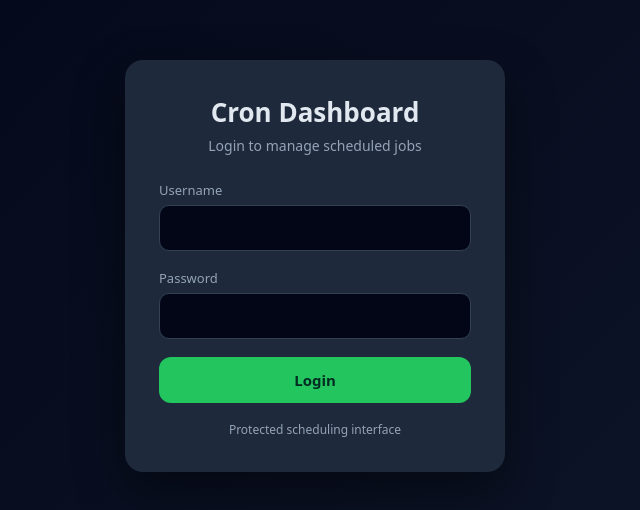
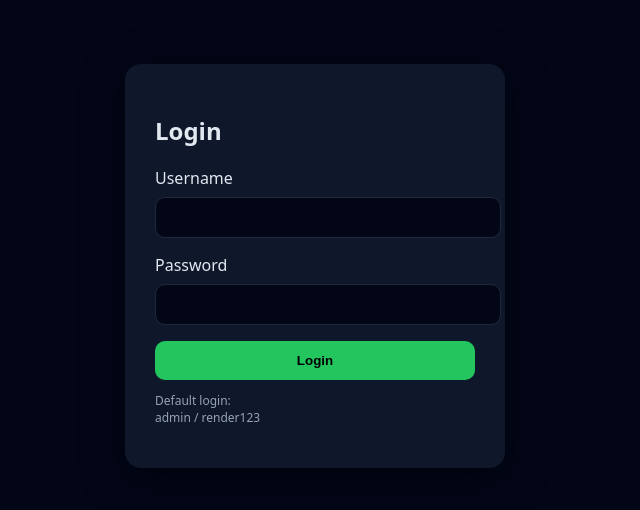
Before and after one commit to DisabledAbel/OpenCrom, a website: page web/public/login.html in a window 1280 px wide. Shown: the part 134-644 px from the top of the page, without its empty margins (325-965 px from the left). Drawn offline with Linux system fonts and the light colour scheme.

Commit message:
Update login.html

```diff
--- a/web/public/login.html
+++ b/web/public/login.html
@@ -1,113 +1,44 @@
 <!DOCTYPE html>
-<html lang="en">
+<html>
 <head>
 <meta charset="UTF-8">
-<meta name="viewport" content="width=device-width, initial-scale=1.0">
-<title>Cron App Login</title>
+<title>Login</title>
 
 <style>
-  :root {
-    --bg: #0f172a;
-    --card: #1e293b;
-    --accent: #22c55e;
-    --text: #e2e8f0;
-    --muted: #94a3b8;
-    --danger: #ef4444;
+body{
+  background:#020617;
+  color:#e2e8f0;
+  font-family:system-ui;
+  display:flex;
+  align-items:center;
+  justify-content:center;
+  height:100vh;
+  margin:0;
 }
-
-  * {
-    box-sizing: border-box;
-    font-family: system-ui, -apple-system, Segoe UI, Roboto, sans-serif;
+.card{
+  background:#0f172a;
+  padding:30px;
+  border-radius:16px;
+  width:320px;
+  box-shadow:0 10px 40px rgba(0,0,0,.5);
 }
-
-  body {
-    margin: 0;
-    background: linear-gradient(135deg,#020617,#0f172a);
-    height: 100vh;
-    display: flex;
-    align-items: center;
-    justify-content: center;
-    color: var(--text);
+input{
+  width:100%;
+  padding:12px;
+  margin:8px 0 16px;
+  border-radius:10px;
+  border:1px solid #1e293b;
+  background:#020617;
+  color:#e2e8f0;
 }
-
-  .card {
-    width: 100%;
-    max-width: 380px;
-    background: var(--card);
-    padding: 34px;
-    border-radius: 18px;
-    box-shadow: 0 20px 50px rgba(0,0,0,.45);
-  }
-
-  h1 {
-    margin: 0 0 6px 0;
-    font-size: 26px;
-    font-weight: 700;
-    text-align: center;
-  }
-
-  .subtitle {
-    text-align: center;
-    color: var(--muted);
-    margin-bottom: 26px;
-    font-size: 14px;
-  }
-
-  label {
-    font-size: 13px;
-    color: var(--muted);
-    display: block;
-    margin-bottom: 6px;
-  }
-
-  input {
-    width: 100%;
-    padding: 12px 14px;
-    margin-bottom: 18px;
-    border-radius: 10px;
-    border: 1px solid #334155;
-    background: #020617;
-    color: var(--text);
-    font-size: 15px;
-  }
-
-  input:focus {
-    outline: none;
-    border-color: var(--accent);
-    box-shadow: 0 0 0 1px var(--accent);
-  }
-
-  button {
-    width: 100%;
-    padding: 13px;
-    border-radius: 12px;
-    border: none;
-    background: var(--accent);
-    color: #022c22;
-    font-weight: 700;
-    font-size: 15px;
-    cursor: pointer;
-    transition: .15s;
-  }
-
-  button:hover {
-    transform: translateY(-1px);
-    filter: brightness(1.05);
-  }
-
-  .error {
-    margin-top: 12px;
-    color: var(--danger);
-    font-size: 13px;
-    text-align: center;
-    display: none;
-  }
-
-  .footer {
-    margin-top: 18px;
-    text-align: center;
-    font-size: 12px;
-    color: var(--muted);
+button{
+  width:100%;
+  padding:12px;
+  border:none;
+  border-radius:10px;
+  background:#22c55e;
+  font-weight:bold;
+  cursor:pointer;
 }
 </style>
 </head>
@@ -115,52 +46,24 @@
 <body>
 
 <div class="card">
-  <h1>Cron Dashboard</h1>
-  <div class="subtitle">Login to manage scheduled jobs</div>
+<h2>Login</h2>
 
-  <form id="loginForm">
+<form method="POST" action="/login">
   <label>Username</label>
-    <input name="username" required />
+  <input name="username" required>
 
   <label>Password</label>
-    <input name="password" type="password" required />
+  <input name="password" type="password" required>
 
-    <button type="submit">Login</button>
+  <button>Login</button>
 </form>
 
-  <div class="error" id="err">Login failed</div>
+<p style="font-size:12px;color:#94a3b8;margin-top:12px">
+Default login:<br>
+admin / render123
+</p>
 
-  <div class="footer">
-    Protected scheduling interface
 </div>
-</div>
-
-<script>
-const form = document.getElementById("loginForm");
-const err = document.getElementById("err");
-
-form.addEventListener("submit", async (e) => {
-  e.preventDefault();
-
-  const data = new URLSearchParams(new FormData(form));
-
-  const res = await fetch("/login", {
-    method: "POST",
-    body: data,
-    headers: {
-      "Content-Type": "application/x-www-form-urlencoded"
-    }
-  });
-
-  // Express will redirect on success
-  if (res.redirected) {
-    window.location = res.url;
-    return;
-  }
-
-  err.style.display = "block";
-});
-</script>
 
 </body>
 </html>
```
Lines whose indentation alone changed are shown as unchanged.
